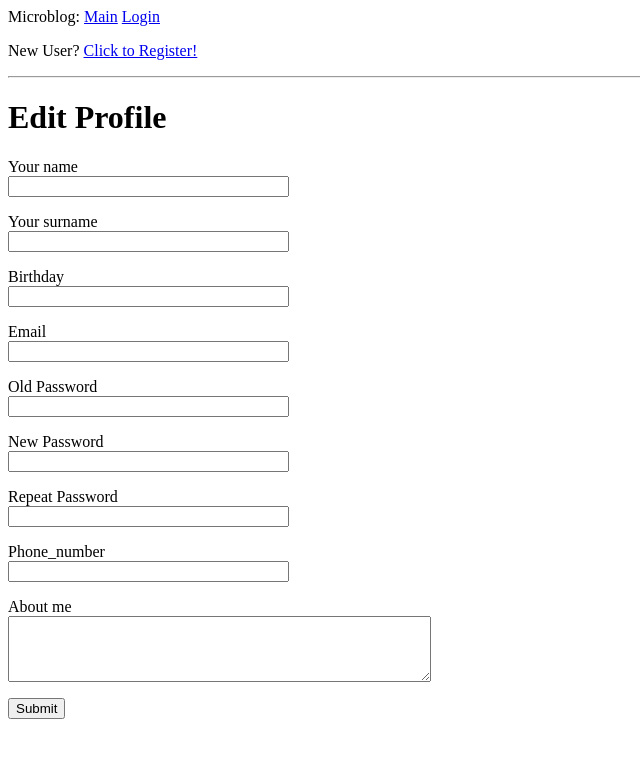
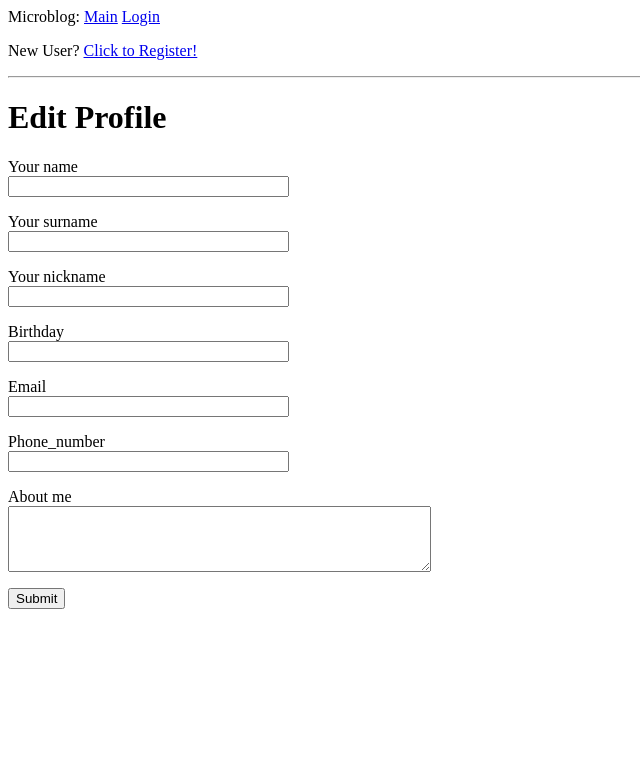
Before and after one commit to johuex/wishlist_rest, a Flask app: template app/templates/edit_profile.html in a window 1280 px wide. Shown: the top 758 px of the page, without its empty margins (0-640 px from the left). Run offline with Flask 2, Linux system fonts and the light colour scheme; the template is opened without the code that fills it: values that come from a table or form of the project are taken from there, others are empty.

Commit message:
editing works!

```diff
--- a/app/forms.py
+++ b/app/forms.py
@@ -78,22 +78,20 @@ class EditProfileForm(FlaskForm):
     #TODO userpic_form + editing in routes "edit_profile"
     birthday = StringField('Birthday', validators=[DataRequired()])
     email = StringField('Email', validators=[DataRequired(), Email()])
-    oldPassword = PasswordField('Old Password', validators=[DataRequired()])
-    newPassword1 = PasswordField('New Password', validators=[DataRequired()])
-    newPassword2 = PasswordField('Repeat Password', validators=[DataRequired(), EqualTo('newPassword1')])
     phone_number = StringField('Phone_number', validators=[DataRequired()])
     about = TextAreaField('About me', validators=[Length(min=0, max=250)])
     submit = SubmitField('Submit')
 
     def validate_nickname(self, nickname):
         """проверка nickname на повтор"""
+        if current_user.nickname == nickname.data:
+            return
         conn = cn.get_connection()
         curs = conn.cursor()
         sql = "SELECT * FROM users WHERE nickname = %s;"
         curs.execute(sql, (nickname.data,))
         result = curs.fetchone()
         conn.close()
-        #user = User.query.filter_by(username=username.data).first()
         if result is not None:
             raise ValidationError('This nickname is occupied.')
 
@@ -115,23 +113,6 @@ class EditProfileForm(FlaskForm):
         except ValueError:
             raise ValidationError('Enter your birthday like 31(day)/1(month)/1999(year)')
 
-    def validate_oldPassword(self, oldPassword):
-        """проверка ввода старого пароля"""
-        if current_user.check_password(oldPassword.data):
-            return
-        else:
-            raise ValidationError('Old Password is incorrect')
-        conn = cn.get_connection()
-        curs = conn.cursor()
-        sql = "SELECT password_hash FROM users WHERE nickname = %s;"
-        curs.execute(sql, (current_user.nickname,))
-        result = curs.fetchone()
-        conn.close()
-        hash = generate_password_hash(oldPassword.data)
-        if (result["password_hash"] == hash) is False:
-            raise ValidationError('Old Password is incorrect')
-
-
     def validate_email(self, email):
         """проверка существования ящика"""
         # TODO не проверять, если ящик не изменился
@@ -145,3 +126,17 @@ class EditProfileForm(FlaskForm):
         conn.close()
         if result is not None:
             raise ValidationError('User with this email is already registered.')
+
+
+class ChangePasswordForm(FlaskForm):
+    oldPassword = PasswordField('Old Password', validators=[DataRequired()])
+    newPassword1 = PasswordField('New Password', validators=[DataRequired()])
+    newPassword2 = PasswordField('Repeat Password', validators=[DataRequired(), EqualTo('newPassword1')])
+    submit = SubmitField('Submit')
+
+    def validate_oldPassword(self, oldPassword):
+        """проверка ввода старого пароля"""
+        if current_user.check_password(oldPassword.data):
+            return
+        else:
+            raise ValidationError('Old Password is incorrect')
--- a/app/routes.py
+++ b/app/routes.py
@@ -1,7 +1,7 @@
 """логика для web-страниц"""
 from flask import render_template, flash, redirect, url_for, request
 from app import app
-from app.forms import LoginForm, RegistrationForm, EditProfileForm
+from app.forms import LoginForm, RegistrationForm, EditProfileForm, ChangePasswordForm
 from flask_login import current_user, login_user, logout_user, login_required
 from werkzeug.security import generate_password_hash
 from werkzeug.urls import url_parse
@@ -136,23 +136,23 @@ def edit_profile():
         current_user.email = form.email.data
         current_user.phone_number = form.phone_number.data
         current_user.about = form.about.data
-        #db.session.commit()
         conn = cn.get_connection()
         curs = conn.cursor()
         sql = 'UPDATE users ' \
-              'SET user_name = %(str)s, surname = %(str)s, birthday = %(date)s,' \
-              'email = %(str)s, phone_number = %(str)s, about = %(str)s, password_hash = %(str)s' \
-              'WHERE nickname = %(str)s;'
+              'SET user_name = %s, surname = %s, birthday = %s,' \
+              'email = %s, phone_number = %s, about = %s ' \
+              'WHERE nickname = %s;'
         curs.execute(sql, (form.user_name.data, form.surname.data, datetime.datetime.strptime(form.birthday.data, '%d/%m/%Y'), form.email.data,
-                           form.phone_number.data, form.about.data))
+                           form.phone_number.data, form.about.data, current_user.nickname))
         conn.commit()
         conn.close()
         flash('Your changes have been saved.')
-        return redirect(url_for('edit_profile'))
+        return redirect(url_for('edit_profile', title='Edit Profile',
+                        form=form))
     elif request.method == 'GET':
         # если метод GET, то в формы записываем данные пользователя
         form.user_name.data = current_user.user_name
-        form.nickname = current_user.nickname
+        form.nickname.data = current_user.nickname
         form.surname.data = current_user.surname
         form.birthday.data = current_user.birthday
         form.email.data = current_user.email
@@ -160,3 +160,23 @@ def edit_profile():
         form.about.data = current_user.about
     return render_template('edit_profile.html', title='Edit Profile',
                            form=form)
+
+
+@app.route('/change_password', methods=['GET', 'POST'])
+@login_required
+def change_password():
+    form = ChangePasswordForm()
+    if form.validate_on_submit():
+        current_user.set_password(form.newPassword1.data)
+        conn = cn.get_connection()
+        curs = conn.cursor()
+        sql = 'UPDATE users ' \
+              'SET password_hash = %s ' \
+              'WHERE nickname = %s;'
+        curs.execute(sql, (current_user.password_hash, current_user.nickname,))
+        conn.commit()
+        conn.close()
+        flash('Your changes have been saved.')
+        return redirect(url_for('change_password'))
+    return render_template('change_password.html', title='Changing Password',
+                           form=form)
--- a/app/templates/edit_profile.html
+++ b/app/templates/edit_profile.html
@@ -19,6 +19,13 @@
             {% endfor %}
         </p>
         <p>
+            {{ form.nickname.label }}<br>
+            {{ form.nickname(size=32) }}<br>
+            {% for error in form.nickname.errors %}
+            <span style="color: red;">[{{ error }}]</span>
+            {% endfor %}
+        </p>
+        <p>
             {{ form.birthday.label }}<br>
             {{ form.birthday(size=32) }}<br>
             {% for error in form.birthday.errors %}
@@ -29,27 +36,6 @@
             {{ form.email.label }}<br>
             {{ form.email(size=32) }}<br>
             {% for error in form.email.errors %}
-            <span style="color: red;">[{{ error }}]</span>
-            {% endfor %}
-        </p>
-        <p>
-            {{ form.oldPassword.label }}<br>
-            {{ form.oldPassword(size=32) }}<br>
-            {% for error in form.oldPassword.errors %}
-            <span style="color: red;">[{{ error }}]</span>
-            {% endfor %}
-        </p>
-        <p>
-            {{ form.newPassword1.label }}<br>
-            {{ form.newPassword1(size=32) }}<br>
-            {% for error in form.newPassword1.errors %}
-            <span style="color: red;">[{{ error }}]</span>
-            {% endfor %}
-        </p>
-        <p>
-            {{ form.newPassword2.label }}<br>
-            {{ form.newPassword2(size=32) }}<br>
-            {% for error in form.newPassword2.errors %}
             <span style="color: red;">[{{ error }}]</span>
             {% endfor %}
         </p>
--- a/app/templates/user_profile.html
+++ b/app/templates/user_profile.html
@@ -11,6 +11,7 @@
                 {% if user.last_seen %}<p>Last seen on: {{ user.last_seen }}</p>{% endif %}
                 {% if user == current_user %}
                 <p><a href="{{ url_for('edit_profile') }}">Edit your profile</a></p>
+                <p><a href="{{ url_for('change_password') }}">Change Password</a></p>
                 {% endif %}
             </td>
         </tr>
```
Also changed, not shown: app/templates/change_password.html (added, +30 -0 lines).
